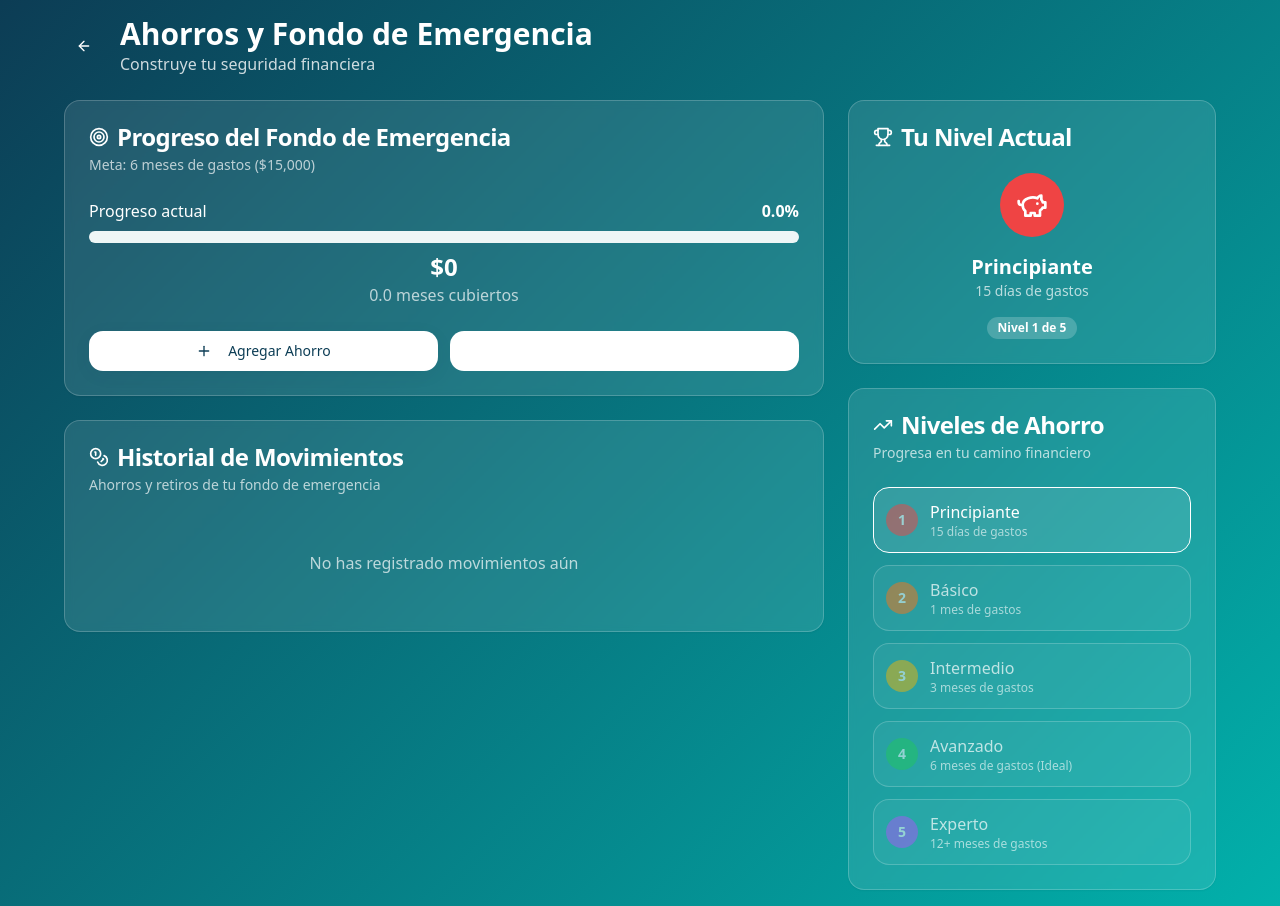
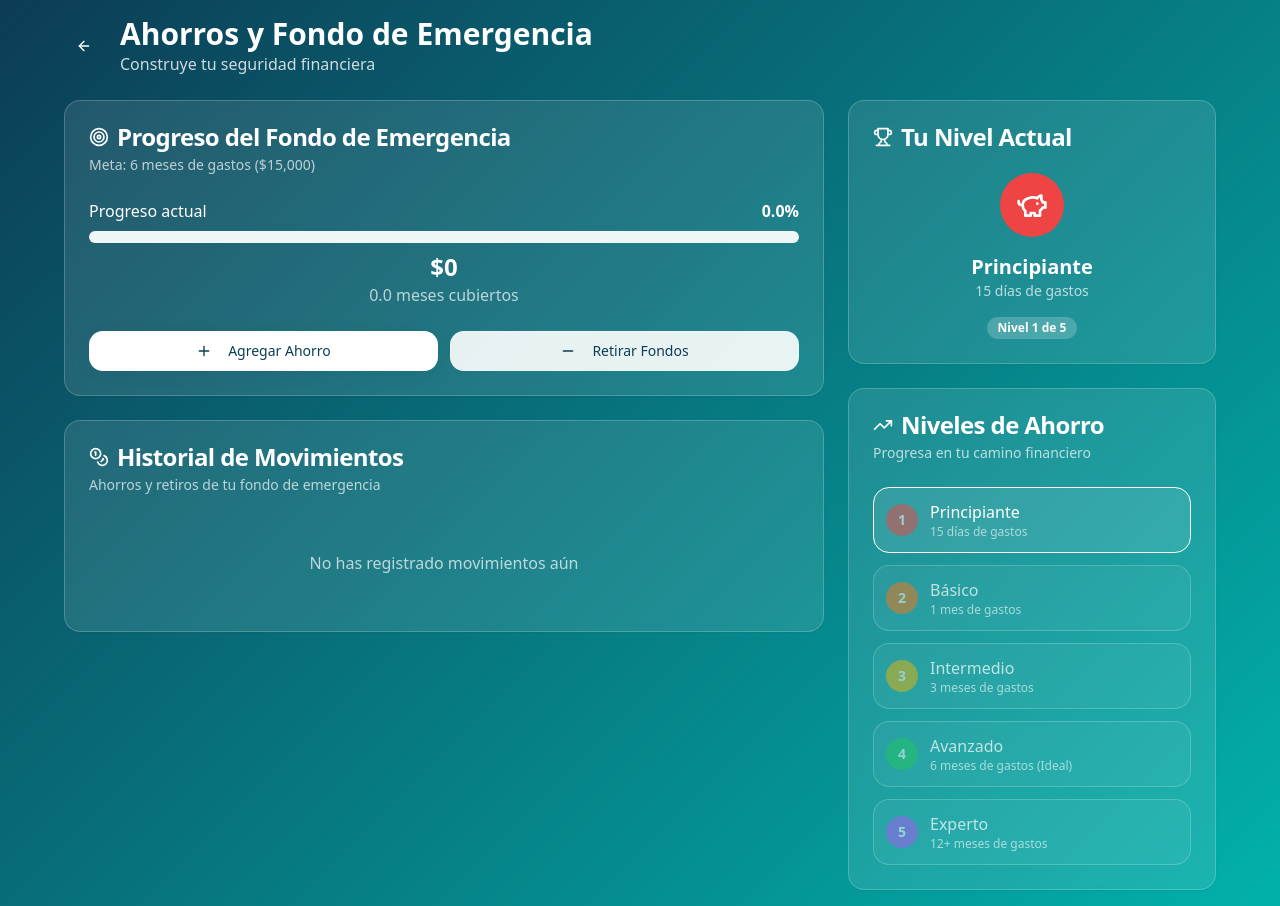
Before and after one commit to infochannel/patripolydos, a React (Vite) app: page /ahorros-fondo in a window 1280 px wide. Built offline with nearby package versions, Linux system fonts and the light colour scheme.

Commit message:
Fix button text color
Change the text color of the "Retirar Fondos" button to improve readability.

```diff
--- a/src/pages/AhorrosFondo.tsx
+++ b/src/pages/AhorrosFondo.tsx
@@ -306,7 +306,7 @@ export const AhorrosFondo = ({ onBack }: AhorrosFondoProps) => {
 
                   <Dialog open={isWithdrawalDialogOpen} onOpenChange={setIsWithdrawalDialogOpen}>
                     <DialogTrigger asChild>
-                      <Button variant="outline" className="border-white/20 text-white hover:bg-white/10">
+                      <Button variant="outline" className="border-white/20 text-primary bg-white/90 hover:bg-white hover:text-primary">
                         <Minus className="h-4 w-4 mr-2" />
                         Retirar Fondos
                       </Button>
```
